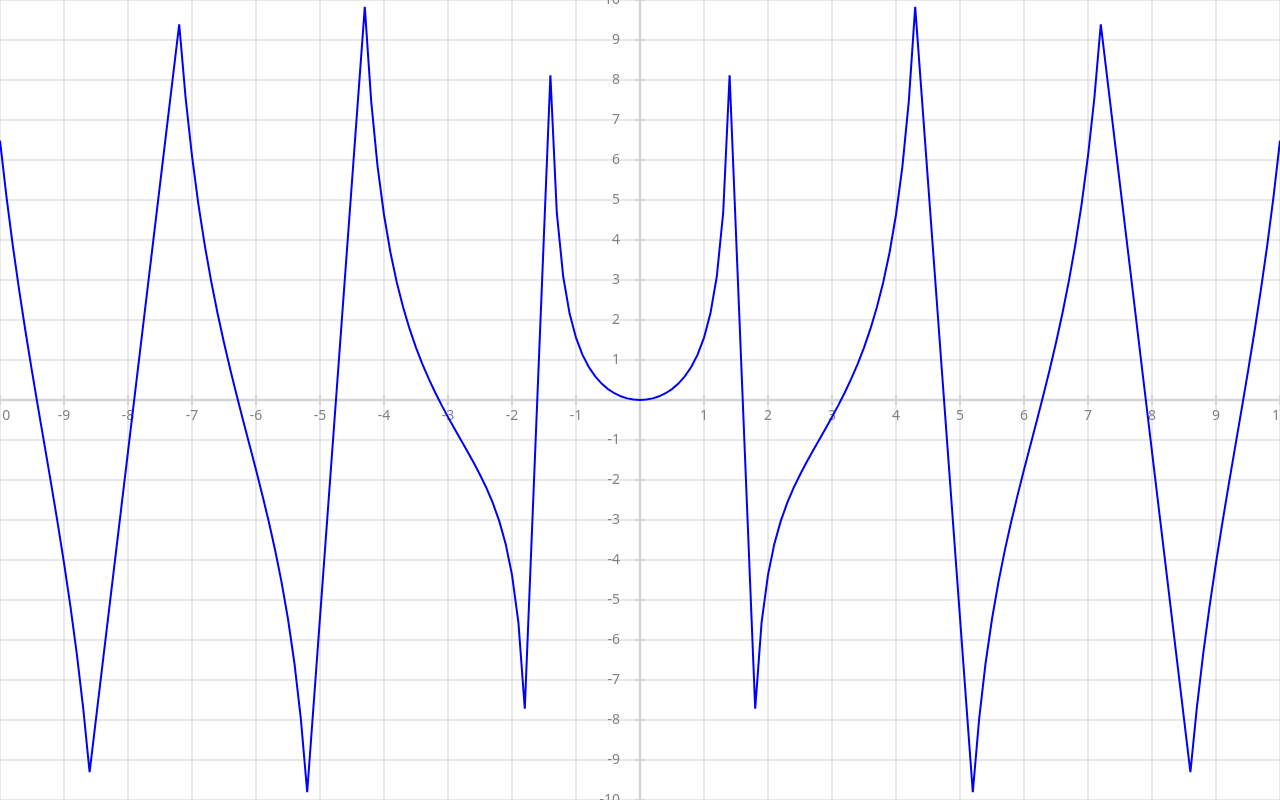
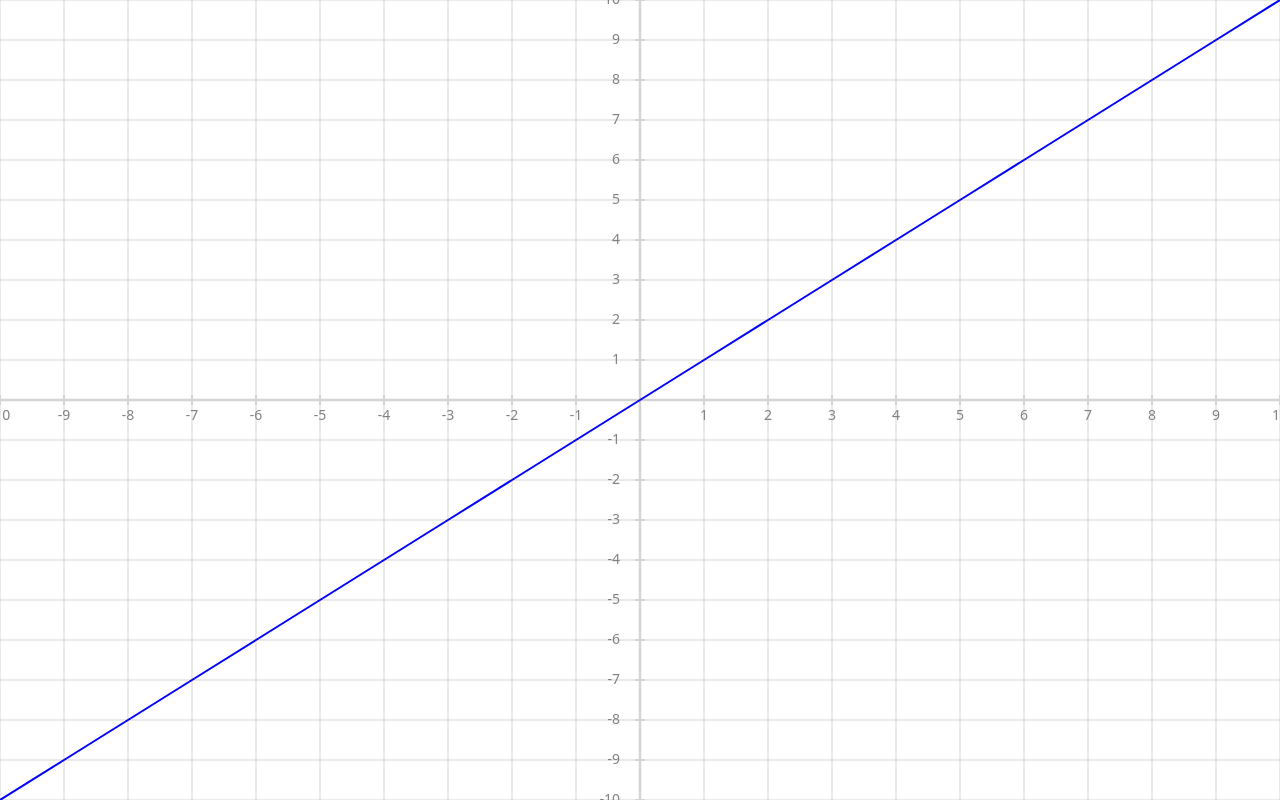
Before and after one commit to leonmeka/func, a React (Vite) app: page / in a window 1280 px wide. Built offline with nearby package versions, Linux system fonts and the light colour scheme.

Commit message:
chore: set state via intial props

```diff
--- a/src/App.tsx
+++ b/src/App.tsx
@@ -1,13 +1,13 @@
-import { CoordinateSystem } from "./core/components/coordinate-system/coordinate-system";
+import { CoordinateSystem } from "@/core/components/coordinate-system/coordinate-system";
 import { Grid } from "@/core/components/grid/grid";
 import { Function } from "@/core/components/function/function";
 
 export const App = () => {
   return (
     <div className="w-dvw h-dvh" >
-      <CoordinateSystem>
+      <CoordinateSystem rangeX={[-10, 10]} rangeY={[-10, 10]} step={1}  >
         <Grid />
-        <Function y={(x) => x * Math.tan(x)} color="blue" />
+        <Function y={(x) => x} color="blue" />
       </CoordinateSystem>
     </div>
   );
--- a/src/core/components/coordinate-system/coordinate-system.tsx
+++ b/src/core/components/coordinate-system/coordinate-system.tsx
@@ -4,11 +4,17 @@ import { usePan } from "@/core/hooks/use-pan";
 
 import {
   CoordinateSystemContext,
-  initialContext,
 } from "@/core/components/coordinate-system/coordinate-system.context";
 import { useResize } from "@/core/hooks/use-resize";
+import { Range } from "@/core/models";
 
-export const CoordinateSystem = ({ children }: PropsWithChildren) => {
+interface CoordinateSystemProps {
+  rangeX: Range;
+  rangeY: Range;
+  step: number;
+}
+
+export const CoordinateSystem = ({ rangeX, rangeY, step, children }: PropsWithChildren<CoordinateSystemProps>) => {
   const {
     dimensions: { width, height },
   } = useResize();
@@ -21,8 +27,8 @@ export const CoordinateSystem = ({ children }: PropsWithChildren) => {
   } = usePan();
   const origin = { x: width / 2, y: height / 2 };
 
-  const [minX, maxX] = initialContext.rangeX;
-  const [minY, maxY] = initialContext.rangeY;
+  const [minX, maxX] = rangeX;
+  const [minY, maxY] = rangeY;
 
   const scaleX = width / (maxX - minX);
   const scaleY = height / (maxY - minY);
@@ -30,14 +36,14 @@ export const CoordinateSystem = ({ children }: PropsWithChildren) => {
   return (
     <CoordinateSystemContext.Provider
       value={{
-        origin: origin,
-        rangeX: initialContext.rangeX,
-        rangeY: initialContext.rangeY,
+        origin,
+        rangeX,
+        rangeY,
         scaleX,
         scaleY,
         offsetX,
         offsetY,
-        step: initialContext.step,
+        step,
       }}
     >
       <main
--- a/src/core/components/function/function.tsx
+++ b/src/core/components/function/function.tsx
@@ -1,6 +1,6 @@
 import { useContext } from "react";
+
 import { CoordinateSystemContext } from "@/core/components/coordinate-system/coordinate-system.context";
-import { generatePath } from "@/core/utils";
 
 interface FunctionProps {
   y: (x: number) => number;
@@ -16,10 +16,26 @@ export const Function = ({ y, color = "black" }: FunctionProps) => {
     scaleY,
     origin
   } = useContext(CoordinateSystemContext);
+  const [minX, maxX] = rangeX;
+  const [minY, maxY] = rangeY;
+
+  const pathCommands = Array.from({ length: Math.ceil((maxX - minX) / step) + 1 }, (_, i) => {
+    const x = minX + i * step;
+    const yValue = y(x);
+
+    if (yValue < minY || yValue > maxY) return null;
+
+    const svgX = origin.x + x * scaleX;
+    const svgY = origin.y - yValue * scaleY;
+
+    return `${svgX} ${svgY}`;
+  }).filter(Boolean);
+
+  if (pathCommands.length === 0) return "";
 
   return (
     <path
-      d={generatePath(y, rangeX, rangeY, step, origin, scaleX, scaleY)}
+      d={`M ${pathCommands[0]} ` + pathCommands.slice(1).map(cmd => `L ${cmd}`).join(" ")}
       stroke={color}
       fill="none"
       strokeWidth={2}
--- a/src/core/components/grid/grid.tsx
+++ b/src/core/components/grid/grid.tsx
@@ -26,10 +26,7 @@ export const Grid = () => {
   const labelsX = [];
   const labelsY = [];
 
-  console.log("STEPS:", Math.floor(rangeX[1] * step))
-  console.log("STEPS:", Math.floor(rangeY[1] * step))
-
-  for (let x = visibleMinX; x <= visibleMaxX; x += Math.floor(rangeX[1] * step)) {
+  for (let x = visibleMinX; x <= visibleMaxX; x += step) {
     const svgX = origin.x + x * scaleX;
     gridLinesX.push(
       <line
@@ -70,7 +67,7 @@ export const Grid = () => {
     }
   }
 
-  for (let y = visibleMinY; y <= visibleMaxY; y += Math.floor(rangeY[1] * step)) {
+  for (let y = visibleMinY; y <= visibleMaxY; y += step) {
     const svgY = origin.y - y * scaleY;
     gridLinesY.push(
       <line
--- a/src/core/utils/index.ts
+++ /dev/null
@@ -1,31 +0,0 @@
-import { Range } from "@/core/models";
-import { Point } from "@/core/models";
-
-export const generatePath = (
-  y: (x: number) => number,
-  rangeX: Range,
-  rangeY: Range,
-  step: number,
-  origin: Point,
-  scaleX: number,
-  scaleY: number
-) => {
-  const [minX, maxX] = rangeX;
-  const [minY, maxY] = rangeY;
-
-  const pathCommands = Array.from({ length: Math.ceil((maxX - minX) / step) + 1 }, (_, i) => {
-    const x = minX + i * step;
-    const yValue = y(x);
-
-    if (yValue < minY || yValue > maxY) return null;
-
-    const svgX = origin.x + x * scaleX;
-    const svgY = origin.y - yValue * scaleY;
-
-    return `${svgX} ${svgY}`;
-  }).filter(Boolean);
-
-  if (pathCommands.length === 0) return "";
-
-  return `M ${pathCommands[0]} ` + pathCommands.slice(1).map(cmd => `L ${cmd}`).join(" ");
-};
```
Also changed, not shown: 1 other file (tests, documents, lock files or other folders).
